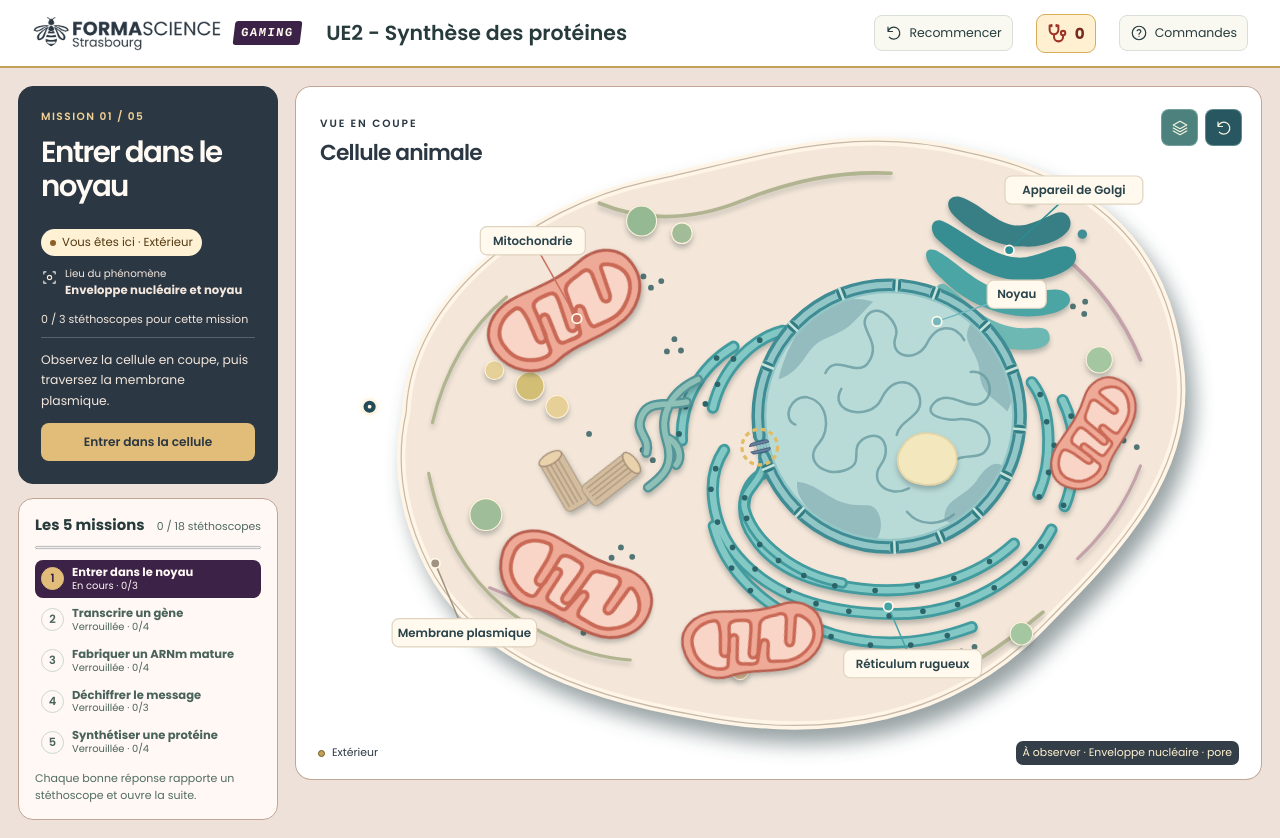
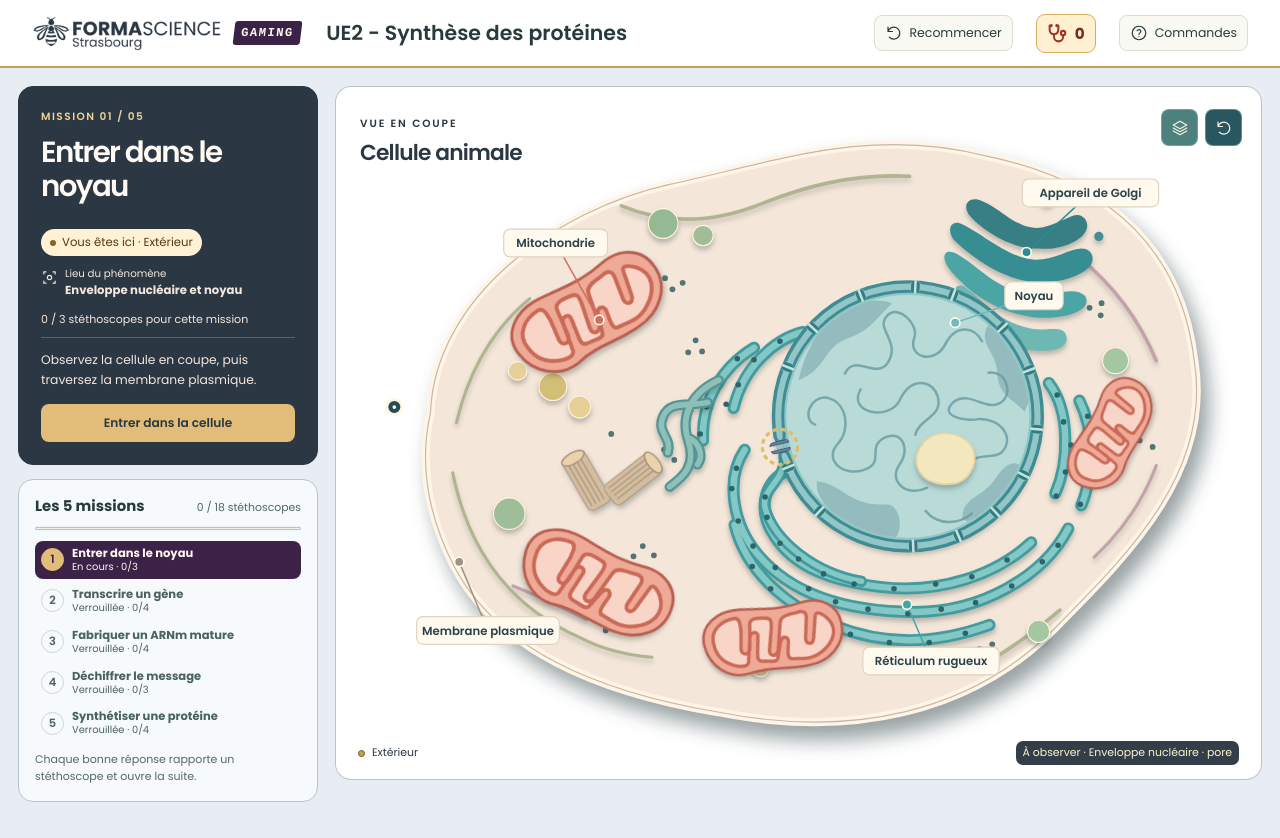
Before and after one commit to formascience-code/gaming, a Next.js app: page / in a window 1280 px wide. Built offline with nearby package versions, Linux system fonts and the light colour scheme.

Commit message:
Adopter un fond gris bleuté et élargir le menu des missions

```diff
--- a/app/style.css
+++ b/app/style.css
@@ -1,6 +1,6 @@
 :root{color-scheme:light;--ink:#273b3c;--soft:#657470;--line:#e1e2d8;--paper:#f8f7f0;--slate:#354354}
 *{box-sizing:border-box}
-html,body{margin:0;min-height:100%;background:#eee1da;color:var(--ink);font-family:Poppins,system-ui,sans-serif}
+html,body{margin:0;min-height:100%;background:#e7edf2;color:var(--ink);font-family:Poppins,system-ui,sans-serif}
 button{font:inherit;color:inherit;cursor:pointer}
 button:disabled{opacity:.55;cursor:default}
 button:focus-visible,.map:focus-visible{outline:2px solid #80b5b2;outline-offset:3px}
@@ -11,7 +11,7 @@ button:focus-visible,.map:focus-visible{outline:2px solid #80b5b2;outline-offset
 .section{font-size:.78rem;color:#566c65;border-right:1px solid #d5ded4;padding-right:23px}
 .control{gap:7px;padding:8px 10px;border:1px solid #d8dfd7;background:#f9f9f2;border-radius:8px;font-size:.78rem}
 .control:hover,.icon-button:hover{background:#e8eee6}
-.workspace{display:grid;grid-template-columns:260px minmax(0,1fr);gap:17px;padding:18px;max-width:1700px;width:100%;margin:0 auto}
+.workspace{display:grid;grid-template-columns:300px minmax(0,1fr);gap:17px;padding:18px;max-width:1700px;width:100%;margin:0 auto}
 .sidebar{display:grid;align-content:start;gap:14px}
 .mission{position:relative;background:#2b3742;color:#fffaf4;border:1px solid #2b3742;padding:22px;border-radius:15px}
 .eyebrow{font-size:.66rem;font-weight:600;letter-spacing:.14em;color:#678078}
@@ -56,7 +56,7 @@ dialog::backdrop{background:#17384285}
 dialog dl div{font-size:.82rem;padding:8px 0;border-bottom:1px solid #e4e7dd}
 dialog dt{font-weight:600}
 dialog dd{margin:2px 0 0;color:var(--soft)}
-@media(max-width:820px){.workspace{grid-template-columns:213px minmax(0,1fr);gap:10px;padding:10px}.mission,.specimen{padding:16px}.stage{height:calc(100dvh - 90px)}.topbar{padding:0 15px}.stage-heading{left:15px;top:15px}.scene-tools{right:13px;top:15px}.stage-foot{left:15px;right:15px}}
+@media(max-width:820px){.workspace{grid-template-columns:235px minmax(0,1fr);gap:10px;padding:10px}.mission,.specimen{padding:16px}.stage{height:calc(100dvh - 90px)}.topbar{padding:0 15px}.stage-heading{left:15px;top:15px}.scene-tools{right:13px;top:15px}.stage-foot{left:15px;right:15px}}
 @media(max-width:600px){.section{display:none}.workspace{display:flex;flex-direction:column-reverse}.stage{height:auto;min-height:390px}.map{height:400px}.stage-heading h2{font-size:1.02rem}.stage-foot{font-size:.53rem}.mission h2{font-size:1.35rem;margin:5px 0 10px}.mission h2 br{display:none}.steps{display:flex;gap:12px;font-size:.68rem}.steps li{gap:4px}.guidance{min-height:0;margin:7px 0 8px}.specimen{order:-1}}
 @media(prefers-reduced-motion:reduce){#cell-board{transition:none}}
 .credit-counter{display:flex;align-items:center;gap:7px;padding:7px 10px;border:1px solid #d4dfd6;border-radius:9px;background:#e7eee4;font-size:.78rem;color:#345352;white-space:nowrap}
@@ -86,7 +86,7 @@ dialog dd{margin:2px 0 0;color:var(--soft)}
 .mission-count+.guidance{margin-top:9px}
 .zone-pill{display:inline-flex;align-items:center;gap:6px;border-radius:20px;background:#e6eee5;padding:5px 9px;font-size:.73rem;color:#355a51}
 .zone-pill i{width:6px;height:6px;background:#63877d;border-radius:50%}
-.route-card{padding:15px 16px;background:#fff8f4;border:1px solid #c2a594;border-radius:15px}
+.route-card{padding:15px 16px;background:#f7fafc;border:1px solid #b7c4ce;border-radius:15px}
 .route-head{display:flex;align-items:baseline;justify-content:space-between;gap:5px}
 .route-head h3{font-size:.93rem;margin:0}
 .route-head span{font-size:.68rem;color:#4e6960}
@@ -112,10 +112,10 @@ dialog dd{margin:2px 0 0;color:var(--soft)}
 .rationales li{display:grid;gap:2px;padding-bottom:5px;border-bottom:1px solid #d4e2d5}
 @media(prefers-reduced-motion:reduce){.reward-token{animation:none}}
 .visual-column{min-width:0}
-.challenge-open{grid-template-columns:minmax(185px,215px) minmax(320px,1fr) minmax(320px,410px);align-items:start}
+.challenge-open{grid-template-columns:minmax(230px,260px) minmax(320px,1fr) minmax(320px,410px);align-items:start}
 .challenge-open .stage{height:clamp(320px,calc(100dvh - 350px),580px);min-height:0}
 .challenge-open .map{height:100%}
-.quiz-panel{width:100%;max-height:none;min-width:0;padding:17px;background:#fff;border:1px solid #c2a594;border-radius:13px}
+.quiz-panel{width:100%;max-height:none;min-width:0;padding:17px;background:#fff;border:1px solid #b7c4ce;border-radius:13px}
 .quiz-panel h2:focus{outline:none}
 @media(min-width:901px) and (max-width:1090px){.challenge-open{grid-template-columns:minmax(330px,1fr) minmax(320px,.86fr)}.challenge-open .sidebar{grid-row:2;grid-column:1/-1;grid-template-columns:repeat(2,minmax(0,1fr))}}
 @media(max-width:900px){.challenge-open{display:grid;grid-template-columns:minmax(0,1fr)}.challenge-open .visual-column{grid-row:1}.challenge-open .quiz-panel{grid-row:2}.challenge-open .sidebar{grid-row:3}.challenge-open .stage{height:clamp(245px,56vw,420px)}.challenge-open .stage-heading span,.challenge-open .stage-foot span:last-child{display:none}}
@@ -184,4 +184,4 @@ dialog dd{margin:2px 0 0;color:var(--soft)}
 .mission .primary{background:#e2bd79;color:#2b3742}
 .mission .primary:hover{background:#f0cf92}
 .mission-track li.active .mission-badge{background:#e2bd79;border-color:#e2bd79;color:#3d2248}
-.stage{box-shadow:inset 0 0 0 1px #c2a594}
+.stage{box-shadow:inset 0 0 0 1px #b7c4ce}
```
